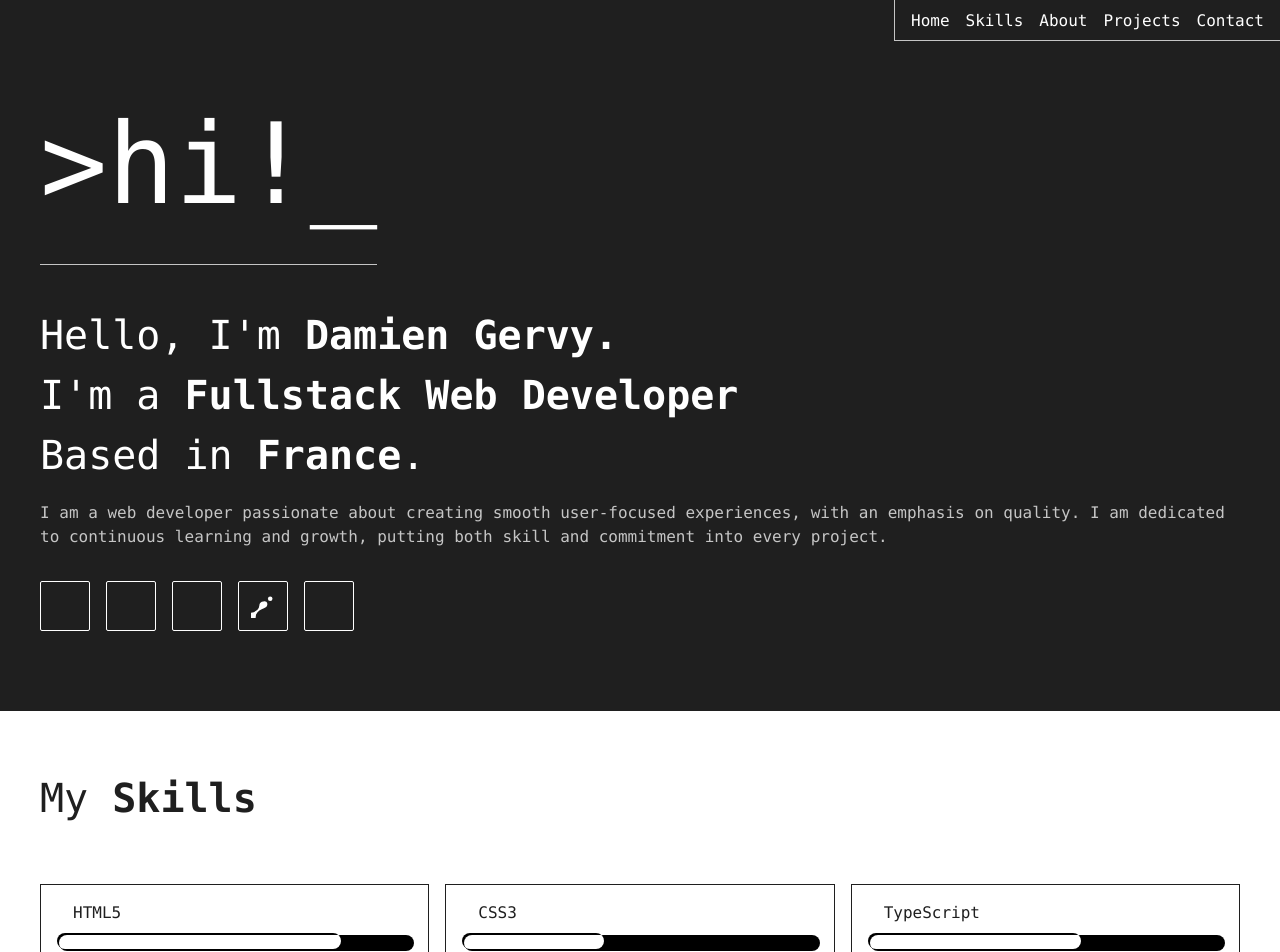
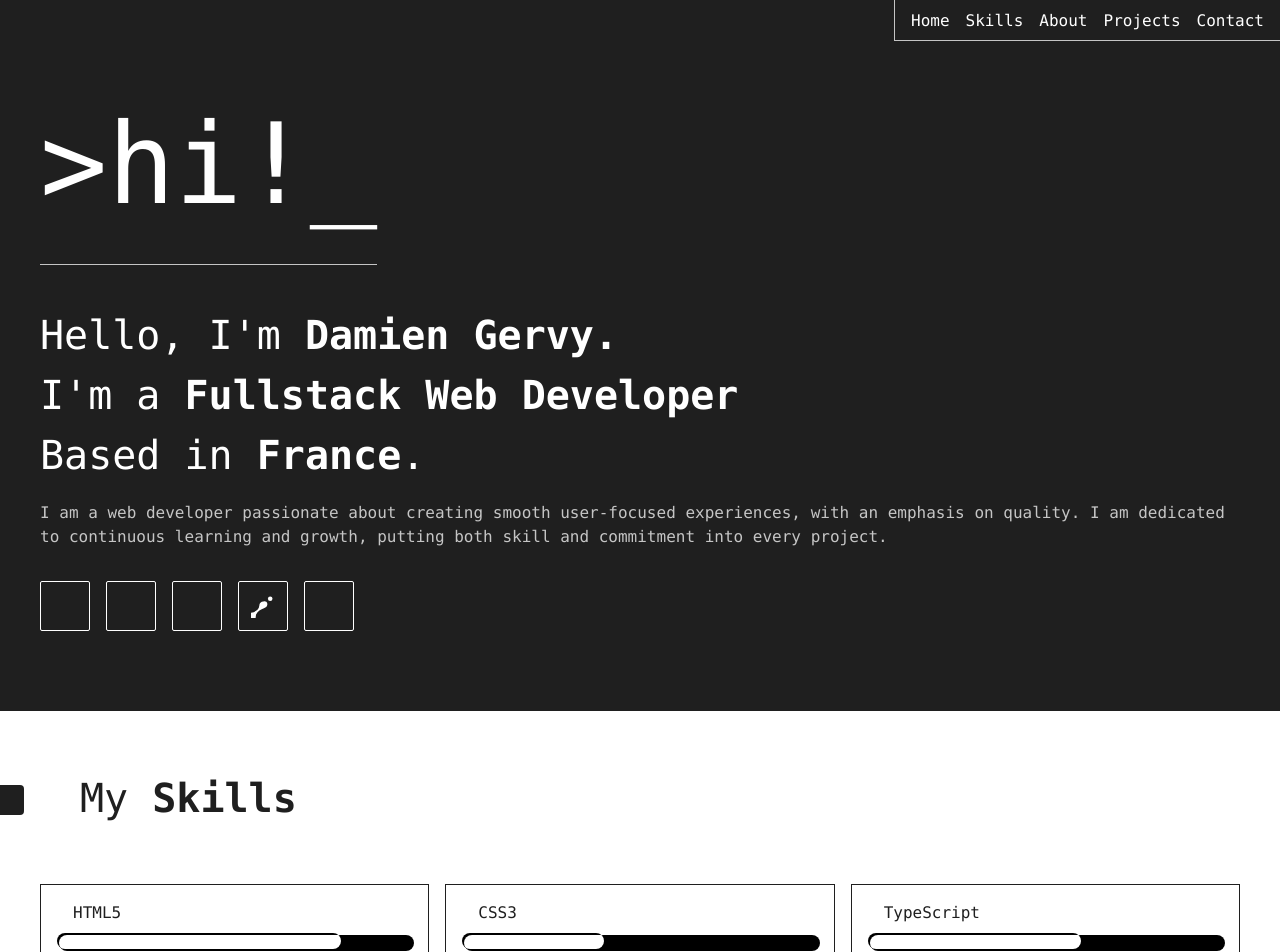
Before and after one commit to GDami/portfolio, a React (Vite) app: page / in a window 1280 px wide. Shown: the top 952 px of the page. Built offline with nearby package versions, Linux system fonts and the light colour scheme; some icons are missing.

Commit message:
added little list style for section titles

```diff
--- a/src/App.css
+++ b/src/App.css
@@ -47,6 +47,19 @@ h1 {
     width: fit-content;
     position: relative;
     align-self: flex-start;
+    margin-left: var(--spacing-large);
+}
+
+.section-title::before {
+    content: "";
+    position:absolute;
+    right: calc(100% + var(--spacing-xlarge));
+    bottom: 22%;
+    height: 50%;
+    width: 100%;
+    border-radius: 4px;
+    background-color: var(--color-strong);
+    transition: all var(--transition-time) ease;
 }
 
 .section-title::after {
@@ -61,13 +74,18 @@ h1 {
     transition: width var(--transition-time) ease;
 }
 
+.section-title:hover::before {
+    height: 40%;
+    transform: translateX(2px);
+}
+
 .section-title:hover::after {
     width: 110%;
     left: 0;
     right: auto;
 }
 
-.light .section-title::after {
+.light .section-title::after, .light .section-title::before {
     background-color: var(--color-strong-light);
 }
 
@@ -103,4 +121,8 @@ p span {
     .section-container {
         margin-inline: var(--spacing-common);
     }
+
+    .section-title::before {
+        right: calc(100% + 2 * var(--spacing-common));
+    }
 }
```
